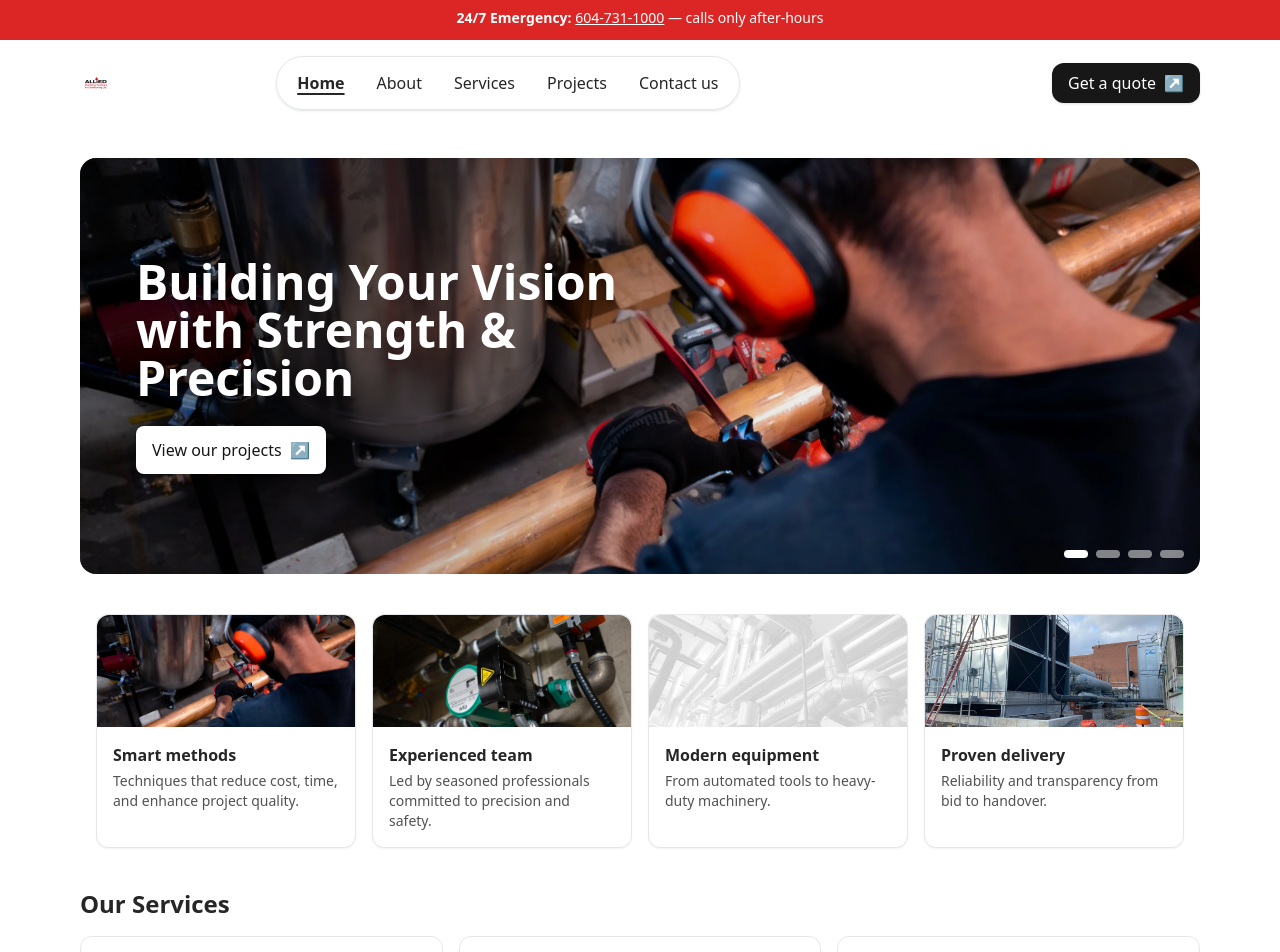
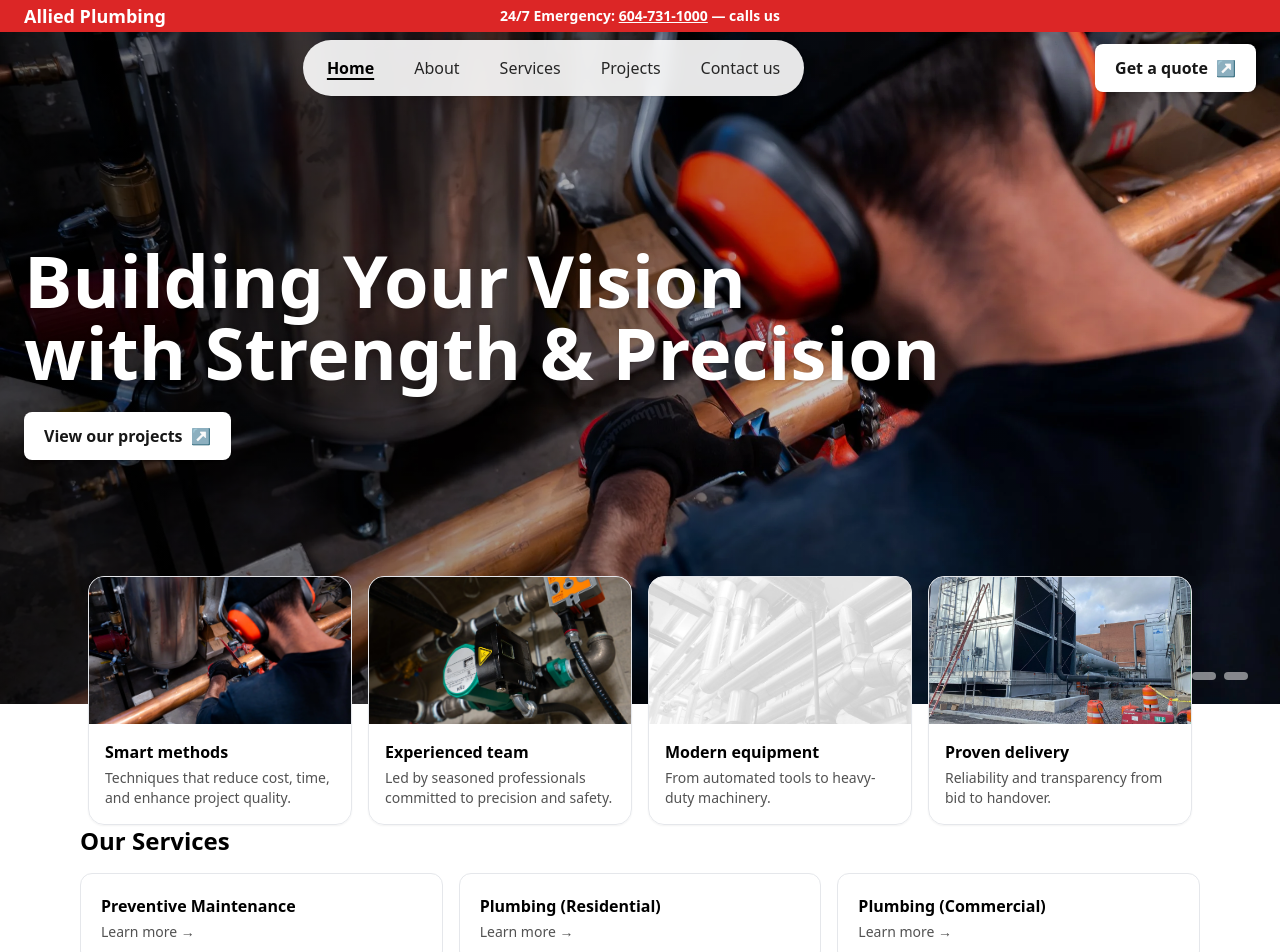
Before and after one commit to Martikk/AlliedPlumbing, a React (Vite) app: page / in a window 1280 px wide. Shown: the top 952 px of the page. Built offline with nearby package versions, Linux system fonts and the light colour scheme.

Commit message:
new design hero done

```diff
--- a/src/App.tsx
+++ b/src/App.tsx
@@ -28,10 +28,6 @@ export default function App() {
   return (
     <BrowserRouter /* basename="/allied" */>
       <SkipLink />
-      <EmergencyBar />
-      <div className="min-h-screen text-neutral-800">
-        <HeaderBar />
-        <main id="main" className="max-w-6xl mx-auto px-4 py-8">
           <ScrollToTop />
           <Suspense fallback={<div className="py-20 text-center">Loading…</div>}>
             <Routes>
@@ -55,9 +51,7 @@ export default function App() {
               <Route path="*" element={<NotFound />} />
             </Routes>
           </Suspense>
-        </main>
         {/* footer — как у тебя */}
-      </div>
     </BrowserRouter>
   );
 }
--- a/src/components/EmergencyBar.tsx
+++ b/src/components/EmergencyBar.tsx
@@ -4,7 +4,7 @@ export default function EmergencyBar() {
     <div
       className="w-full bg-red-600 text-white text-sm py-2 px-4 text-center fixed top-0 z-50"
       style={{ height: "var(--bar-h)" }}
-      aria-label="24/7 Emergency Line"
+      aria-label="24/ Emergency Line"
     >
       <strong>24/7 Emergency:</strong>{" "}
       <a href={`tel:${PHONE}`} className="underline">{PHONE}</a> — calls only after-hours
--- a/src/components/FeatureRibbon.tsx
+++ b/src/components/FeatureRibbon.tsx
@@ -1,30 +1,86 @@
-type Card = { title: string; text: string; img?: string };
-type Props = { className?: string };
+import { Link } from "react-router-dom";
 
-const FEATURES: Card[] = [
-  { title: 'Smart methods', text: 'Techniques that reduce cost, time, and enhance project quality.', img: '/features/1.jpg' },
-  { title: 'Experienced team', text: 'Led by seasoned professionals committed to precision and safety.', img: '/features/2.jpg' },
-  { title: 'Modern equipment', text: 'From automated tools to heavy-duty machinery.', img: '/features/3.jpg' },
-  { title: 'Proven delivery', text: 'Reliability and transparency from bid to handover.', img: '/features/4.jpg' },
-];
+type Props = {
+  className?: string;
+};
 
-export default function FeatureRibbon({ className = '' }: Props) {
+export default function FeatureRibbon({ className = "" }: Props) {
+  // Можно заменить src на свои картинки (статичные из /public или CDN)
+  const items = [
+    {
+      title: "Smart methods",
+      text: "Techniques that reduce cost, time, and enhance project quality.",
+      src: "/public/features/1.jpg",
+    },
+    {
+      title: "Experienced team",
+      text:
+        "Led by seasoned professionals committed to precision and safety.",
+      src: "/public/features/2.jpg",
+    },
+    {
+      title: "Modern equipment",
+      text: "From automated tools to heavy-duty machinery.",
+      src: "/public/features/3.jpg",
+    },
+    {
+      title: "Proven delivery",
+      text:
+        "Reliability and transparency from bid to handover.",
+      src: "/public/features/4.jpg",
+    },
+  ];
+
   return (
-    <div className={`relative z-20 ${className}`}>
-      <div className="max-w-6xl mx-auto px-4">
-        <div className="flex flex-col md:flex-row gap-4">
-          {FEATURES.map((f, idx) => (
-            <div key={idx} className="flex-1 rounded-xl border bg-white shadow-sm">
-              {f.img && (
-                <img src={f.img} alt="" className="h-28 w-full object-cover rounded-t-xl" />
-              )}
-              <div className="p-4">
-                <div className="font-semibold">{f.title}</div>
-                <div className="text-sm text-neutral-600 mt-1">{f.text}</div>
-              </div>
+    <div
+      className={
+        "relative z-20 max-w-6xl mx-auto px-4 md:px-6 " + className
+      }
+    >
+      <div className="grid gap-4 md:grid-cols-4">
+        {items.map((it, idx) => (
+          <article
+            key={idx}
+            className="
+              group rounded-2xl overflow-hidden border bg-white/95 backdrop-blur
+              shadow-sm
+              transition-transform transition-shadow duration-300 ease-out
+              motion-safe:hover:scale-[1.03] hover:shadow-xl
+              motion-reduce:transform-none motion-reduce:transition-none
+              focus-within:ring-2 focus-within:ring-red-500
+            "
+          >
+            {/* верхняя картинка */}
+            <div className="aspect-[16/9] overflow-hidden">
+              <img
+                src={it.src}
+                alt=""
+                className="
+                  h-full w-full object-cover
+                  transition-transform duration-500 ease-out
+                  motion-safe:group-hover:scale-105
+                  motion-reduce:transform-none
+                "
+                loading="lazy"
+                decoding="async"
+              />
             </div>
-          ))}
-        </div>
+
+            {/* текст */}
+            <div className="p-4">
+              <h3 className="font-semibold">{it.title}</h3>
+              <p className="mt-1 text-sm text-neutral-600">{it.text}</p>
+
+              {/* Опционально — сделать весь блок кликабельным */}
+              <Link
+                to="/projects"
+                className="sr-only focus:not-sr-only inline-block mt-3 px-3 py-2 rounded-lg border"
+              >
+                Learn more
+              </Link>
+            </div>
+          </article>
+        ))}
       </div>
     </div>
   );
--- a/src/components/Hero.tsx
+++ b/src/components/Hero.tsx
@@ -1,60 +1,112 @@
+// src/components/Hero.tsx
 import { useEffect, useState } from 'react';
-import { Link } from 'react-router-dom';
+import { NavLink, Link } from 'react-router-dom';
+import { navClasses } from '@/utils/nav';
 
-type Props = {
-  slides: string[];        // пути из /public (например /hero/1.jpg)
-  intervalMs?: number;     // автосмена
-};
+type Props = { slides: string[]; intervalMs?: number };
 
 export default function Hero({ slides, intervalMs = 5500 }: Props) {
   const [i, setI] = useState(0);
 
   useEffect(() => {
-    const id = setInterval(() => setI((v) => (v + 1) % slides.length), intervalMs);
+    const id = setInterval(() => setI(v => (v + 1) % slides.length), intervalMs);
     return () => clearInterval(id);
   }, [slides.length, intervalMs]);
 
   return (
-    <section className="relative overflow-hidden rounded-2xl">
-      {/* СЛАЙДЫ */}
-      <div className="relative h-[52vh] min-h-[380px] w-full">
+    <section className="relative w-screen overflow-hidden">
+      {/* SLIDES */}
+      <div className="relative h-[88vh] min-h-[560px] w-full">
         {slides.map((src, idx) => (
           <img
             key={src}
             src={src}
             alt=""
             aria-hidden={idx !== i}
-            className={`absolute inset-0 h-full w-full object-cover transition-opacity duration-700 ${idx === i ? 'opacity-100' : 'opacity-0'}`}
+            className={`absolute inset-0 h-full w-full object-cover transition-opacity duration-700 ${
+              idx === i ? 'opacity-100' : 'opacity-0'
+            }`}
           />
         ))}
-        {/* лёгкий градиент для читабельности слева */}
-        <div className="absolute inset-0 bg-gradient-to-r from-black/45 via-black/10 to-transparent" />
+        {/* readable overlay */}
+        <div className="absolute inset-0 bg-gradient-to-r from-black/60 via-black/30 to-transparent" />
       </div>
 
-      {/* Оверлей-контент слева */}
-      <div className="pointer-events-none absolute inset-0 flex">
-        <div className="pointer-events-auto flex flex-col justify-center gap-6 p-6 md:p-10 lg:p-14 max-w-2xl">
-          <h1 className="text-white font-extrabold leading-tight text-3xl md:text-5xl">
-            Building Your Vision<br />with Strength & Precision
+      {/* RED STRIP */}
+<div className="absolute top-0 left-0 w-full bg-red-600 text-white text-center text-sm font-semibold py-1.5 z-30">
+  <div className="relative flex items-center justify-center">
+    {/* Allied Plumbing — слева, крупнее */}
+    <span className="absolute left-4 md:left-6 font-extrabold text-base md:text-lg">
+      Allied Plumbing
+    </span>
+
+    {/* остальной текст по центру */}
+    <div>
+      24/7 Emergency:{' '}
+      <a
+        href="tel:604-731-1000"
+        className="underline hover:text-neutral-100"
+      >
+        604-731-1000
+      </a>
+      {' '}— calls us
+    </div>
+  </div>
+</div>
+
+      {/* NAV + CTA over hero (sticks right under the red strip) */}
+      <div className="absolute left-0 w-full z-20" style={{ top: 40 }}>
+        <div className="max-w-7xl mx-auto flex items-center justify-between px-4 md:px-6">
+          <nav className="mx-auto flex gap-2 md:gap-4 bg-white/90 backdrop-blur rounded-full px-3 py-1.5 shadow">
+            <NavLink to="/" end className={({ isActive, isPending }) => navClasses(isActive, isPending)}>
+              Home
+            </NavLink>
+            <NavLink to="/about" className={({ isActive, isPending }) => navClasses(isActive, isPending)}>
+              About
+            </NavLink>
+            <NavLink to="/services" className={({ isActive, isPending }) => navClasses(isActive, isPending)}>
+              Services
+            </NavLink>
+            <NavLink to="/projects" className={({ isActive, isPending }) => navClasses(isActive, isPending)}>
+              Projects
+            </NavLink>
+            <NavLink to="/contact" className={({ isActive, isPending }) => navClasses(isActive, isPending)}>
+              Contact us
+            </NavLink>
+          </nav>
+
+          {/* Get a quote — same look as "View our projects" */}
+          <Link
+            to="/contact"
+            className="hidden md:inline-flex items-center rounded-lg bg-white text-neutral-900 px-5 py-3 font-semibold shadow hover:bg-neutral-200 ml-3" // ← same as View button
+          >
+            Get a quote <span aria-hidden className="ml-2">↗</span>
+          </Link>
+        </div>
+      </div>
+
+      {/* HEADLINE + PRIMARY CTA */}
+      <div className="absolute inset-0 flex items-center">
+        <div className="max-w-7xl px-4 md:px-6">
+          <h1 className="text-white font-extrabold leading-tight text-4xl md:text-6xl lg:text-7xl mb-6 drop-shadow">
+            Building Your Vision<br />with Strength &amp; Precision
           </h1>
-          <div>
           <Link
             to="/projects"
-              className="inline-flex items-center rounded-lg bg-white text-neutral-900 px-4 py-3 font-medium shadow hover:opacity-90"
+            className="inline-flex items-center rounded-lg bg-white text-neutral-900 px-5 py-3 font-semibold shadow hover:bg-neutral-200"
           >
             View our projects <span aria-hidden className="ml-2">↗</span>
           </Link>
         </div>
       </div>
-      </div>
 
-      {/* Стрелки/индикаторы по желанию */}
-      <div className="absolute bottom-4 right-4 hidden md:flex gap-2">
+      {/* DOTS */}
+      <div className="absolute bottom-6 right-8 flex gap-2 z-20">
         {slides.map((_, idx) => (
           <button
             key={idx}
             onClick={() => setI(idx)}
-            className={`h-2 w-6 rounded-full ${idx === i ? 'bg-white' : 'bg-white/50'} hover:bg-white`}
+            className={`h-2 w-6 rounded-full transition-colors ${idx === i ? 'bg-white' : 'bg-white/50'}`}
             aria-label={`Go to slide ${idx + 1}`}
           />
         ))}
--- a/src/index.css
+++ b/src/index.css
@@ -4,8 +4,7 @@
 :root { --bar-h: 40px; } /* если поменяешь высоту EmergencyBar — обнови тут */
 
 /* фикс под фиксированный emergency-bar */
-:root { --bar-h: 40px; } /* если поменяешь высоту — обнови тут */
-body { padding-top: var(--bar-h); }
+body { background-color: white; }
 
 /* проработка ссылок/фокуса */
 a:focus-visible, button:focus-visible {
--- a/src/pages/Home.tsx
+++ b/src/pages/Home.tsx
@@ -3,11 +3,12 @@ import ServiceCards from '../components/ServiceCards';
 import ProjectCards from '../components/ProjectCards';
 import Hero from '@/components/Hero';
 import FeatureRibbon from '@/components/FeatureRibbon';
-import { PHONE, EMAIL_QUOTE } from '@/config';
+import { PHONE } from '@/config'; // EMAIL_QUOTE убрал — не используется
 
 export default function Home() {
   return (
-    <section className="space-y-10">
+    <div className="bg-white overflow-x-hidden">
+      {/* всё что тянется на full-width — оставляем вне контейнера */}
       <Head
         title="Allied Plumbing — Keeping BC Running"
         description="Plumbing, heating, and HVAC experts for schools, strata, commercial, and residential across BC. 24/7 emergency service."
@@ -32,9 +33,11 @@ export default function Home() {
 
       <Hero slides={['/hero/1.jpg', '/hero/2.jpg', '/hero/3.jpg', '/hero/4.jpg']} />
 
-      {/* ЛЕНТОЧКА: слегка наезжает на hero */}
-      <FeatureRibbon className="-mt-8 md:-mt-12" />
+      {/* ленточка слегка наезжает на hero */}
+      <FeatureRibbon className="-mt-8 md:-mt-32" />
 
+      {/* контентная часть — внутри контейнера */}
+      <section className="max-w-6xl mx-auto px-4 flex flex-col gap-12">
         <div>
           <h2 className="text-2xl font-bold mb-4">Our Services</h2>
           <ServiceCards />
@@ -45,5 +48,6 @@ export default function Home() {
           <ProjectCards />
         </div>
       </section>
+    </div>
   );
 }
```
Lines whose indentation alone changed are shown as unchanged.
